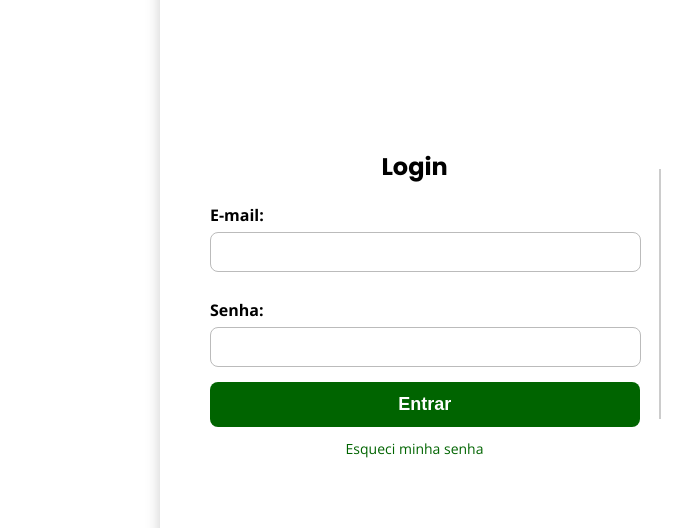
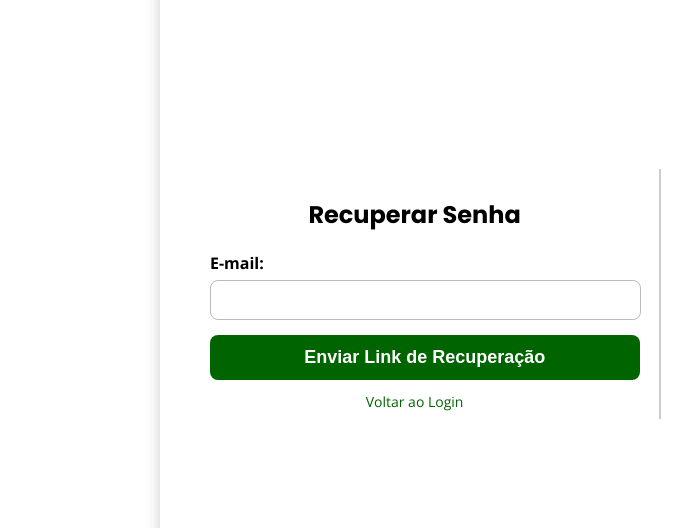
Before and after one commit to Ali2038/AdoteBemOriginal, a plain HTML site: page Adotebemteste/Login.html in a window 1280 px wide. Both pictures are taken after a click on the link "Esqueci minha senha". Shown: the part 154-682 px from the top of the page, 0-676 px from the left. Drawn offline with nearby package versions, Linux system fonts and the light colour scheme.

Commit message:
Add files via upload

```diff
--- a/Adotebemteste/Login.html
+++ b/Adotebemteste/Login.html
@@ -27,7 +27,7 @@
    <!-- Container Principal do Login -->
 <div class="login-wrapper">
     <!-- Container de Login -->
-        <div class="login-container">
+    <div class="login-container" id="login-container">
         <h2>Login</h2>
         <form action="#" method="POST">
             <label for="email">E-mail:</label>
@@ -38,18 +38,32 @@
 
             <button type="submit" class="btn-login">Entrar</button>
         </form>
-            <a href="#" class="forgot-password">Esqueci minha senha</a>
+        <a href="#" class="forgot-password" onclick="mostrarRecuperacaoSenha()">Esqueci minha senha</a>
+    </div>
+
+    <!-- Formulário de Recuperação de Senha -->
+    <div class="login-container" id="recuperacao-container" style="display: none;">
+        <h2>Recuperar Senha</h2>
+        <form action="#" method="POST">
+            <label for="recuperacao-email">E-mail:</label>
+            <input type="email" id="recuperacao-email" name="recuperacao-email" required>
+
+            <button type="submit" class="btn-login">Enviar Link de Recuperação</button>
+        </form>
+        <a href="#" class="forgot-password" onclick="mostrarLogin()">Voltar ao Login</a>
     </div>
 
     <!-- Linha Divisória -->
     <div class="separator"></div>
 
-        <!-- Imagem ao lado -->
+    <!-- Imagem ao lado (mantida) -->
     <div class="login-image">
         <img src="img/labradoregato.jpg" alt="Cachorro e Gato">
     </div>
 </div>
 
+
+<script src="js/Login.js"></script>
 
     <footer>
         <p>&copy; 2023 Adote um Amigo. Todos os direitos reservados.</p>
--- /dev/null
+++ b/Adotebemteste/js/Login.js
@@ -0,0 +1,47 @@
+function mostrarRecuperacaoSenha() {
+    const loginContainer = document.getElementById("login-container");
+    const recuperacaoContainer = document.getElementById("recuperacao-container");
+    const loginImage = document.querySelector(".login-image img"); // Seleciona a imagem
+
+    // Aplica o efeito na imagem
+    loginImage.classList.add("troca-imagem");
+
+    // Faz a troca dos formulários
+    loginContainer.classList.remove("mostrar");
+    loginContainer.classList.add("oculto");
+
+    setTimeout(() => {
+        loginContainer.style.display = "none";
+        recuperacaoContainer.style.display = "block";
+        setTimeout(() => recuperacaoContainer.classList.add("mostrar"), 10);
+
+        // Remove o efeito na imagem após um pequeno delay para suavizar
+        setTimeout(() => loginImage.classList.remove("troca-imagem"), 300);
+    }, 300);
+}
+
+function mostrarLogin() {
+    const loginContainer = document.getElementById("login-container");
+    const recuperacaoContainer = document.getElementById("recuperacao-container");
+    const loginImage = document.querySelector(".login-image img");
+
+    // Aplica o efeito na imagem
+    loginImage.classList.add("troca-imagem");
+
+    // Faz a troca dos formulários
+    recuperacaoContainer.classList.remove("mostrar");
+    recuperacaoContainer.classList.add("oculto");
+
+    setTimeout(() => {
+        recuperacaoContainer.style.display = "none";
+        loginContainer.style.display = "block";
+        setTimeout(() => loginContainer.classList.add("mostrar"), 10);
+
+        // Remove o efeito na imagem após um pequeno delay para suavizar
+        setTimeout(() => loginImage.classList.remove("troca-imagem"), 300);
+    }, 300);
+}
+
+document.addEventListener("DOMContentLoaded", function () {
+    document.getElementById("login-container").classList.add("mostrar");
+});
--- a/Adotebemteste/styles/Login.css
+++ b/Adotebemteste/styles/Login.css
@@ -69,20 +69,87 @@ nav ul li a:hover {
 
 
 
+/* Transição suave para os formulários */
+.login-container {
+    opacity: 1;
+    transform: translateX(0);
+    transition: opacity 0.5s ease, transform 0.5s ease;
+}
+
+/* Quando o formulário está oculto */
+.oculto {
+    opacity: 0;
+    transform: translateX(-20px);
+    pointer-events: none;
+    position: absolute;
+}
+
+/* Quando o formulário está visível */
+.mostrar {
+    opacity: 1;
+    transform: translateX(0);
+    pointer-events: auto;
+    position: relative;
+}
+
+/* Efeito na imagem ao trocar os formulários */
+.login-image {
+    transition: opacity 0.6s ease, transform 0.6s ease;
+}
+
+/* Suaviza a imagem ao trocar os formulários */
+.troca-imagem {
+    opacity: 0.5;
+    transform: scale(0.95);
+}
+
+
+
+
+
 
 /* Estilização do Wrapper de Login */
+/* Container que envolve os formulários */
 .login-wrapper {
+    position: relative;
     display: flex;
     align-items: center;
     justify-content: center;
-    height:  80vh; /* Faz ocupar toda a altura da tela */
+    height: 80vh;
     background: white;
     padding: 30px;
     border-radius: 12px;
     box-shadow: 0 4px 15px rgba(0, 0, 0, 0.2);
     width: 900px;
-    margin: 23px auto; /* Garante que fique no centro horizontal */
+    margin: 23px auto;
+    overflow: hidden;
 }
+
+
+
+
+
+
+
+
+
+
+
+
+
+
+
+
+
+
+
+
+
+
+
+
+
+
 
 
 /* Estilização do Login */
```
Also changed, not shown: Adotebemteste/Cadastro.html (+2 -3 lines), Adotebemteste/readme/readme.md. Lines whose indentation alone changed are shown as unchanged.
